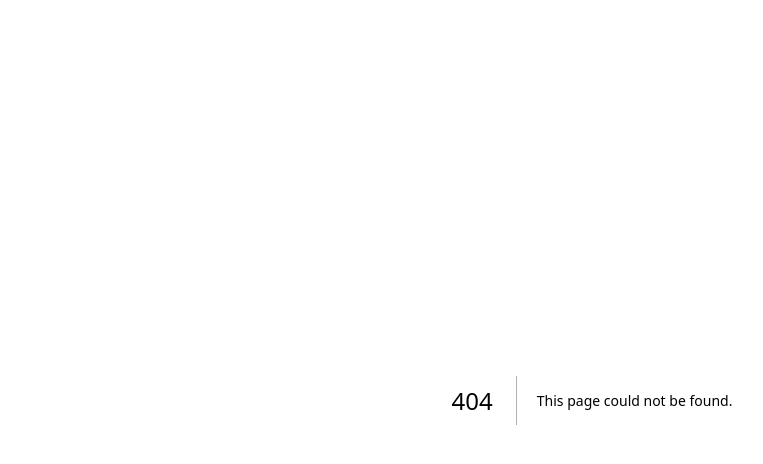
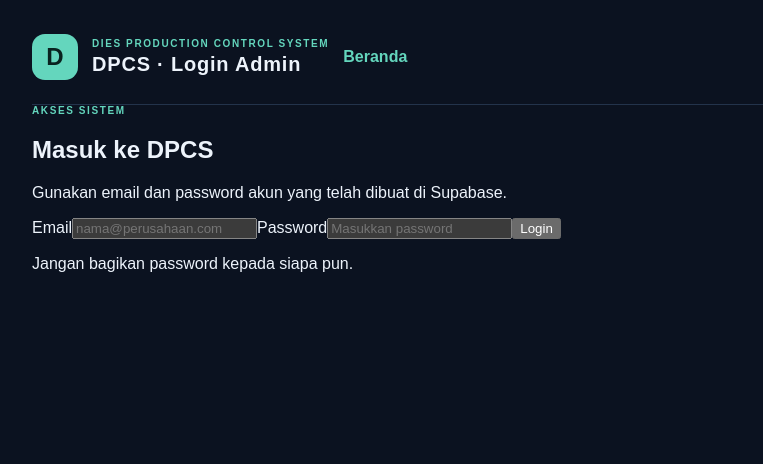
Before and after one commit to maverickfast19-boop/dpcs-production-system, a Next.js app: page /login in a window 1280 px wide. Before the commit this address had no page. Shown: the top 464 px of the page, without its empty margins (48-811 px from the left). Built offline with nearby package versions, Linux system fonts and the light colour scheme.

Commit message:
Add Supabase admin login page

```diff
--- /dev/null
+++ b/src/app/login/page.tsx
@@ -0,0 +1,61 @@
+"use client";
+
+import { FormEvent, useState } from "react";
+import { useRouter } from "next/navigation";
+import { createClient } from "@/lib/supabase/client";
+
+export default function LoginPage() {
+  const router = useRouter();
+  const [email, setEmail] = useState("");
+  const [password, setPassword] = useState("");
+  const [message, setMessage] = useState("");
+  const [loading, setLoading] = useState(false);
+
+  async function handleLogin(event: FormEvent<HTMLFormElement>) {
+    event.preventDefault();
+    setLoading(true);
+    setMessage("");
+
+    try {
+      const supabase = createClient();
+      const { error } = await supabase.auth.signInWithPassword({ email, password });
+      if (error) throw error;
+      router.replace("/");
+      router.refresh();
+    } catch (error) {
+      setMessage(error instanceof Error ? error.message : "Login gagal. Periksa email dan password.");
+    } finally {
+      setLoading(false);
+    }
+  }
+
+  return (
+    <main className="page-shell">
+      <header className="topbar">
+        <div className="brand-mark">D</div>
+        <div className="topbar-copy">
+          <p className="eyebrow">DIES PRODUCTION CONTROL SYSTEM</p>
+          <h1>DPCS · Login Admin</h1>
+        </div>
+        <a className="back-link" href="/">Beranda</a>
+      </header>
+
+      <section className="login-wrap">
+        <div className="login-card">
+          <p className="eyebrow">AKSES SISTEM</p>
+          <h2>Masuk ke DPCS</h2>
+          <p className="login-description">Gunakan email dan password akun yang telah dibuat di Supabase.</p>
+          <form onSubmit={handleLogin} className="login-form">
+            <label htmlFor="email">Email</label>
+            <input id="email" type="email" autoComplete="email" required value={email} onChange={(event) => setEmail(event.target.value)} placeholder="nama@perusahaan.com" />
+            <label htmlFor="password">Password</label>
+            <input id="password" type="password" autoComplete="current-password" required value={password} onChange={(event) => setPassword(event.target.value)} placeholder="Masukkan password" />
+            <button type="submit" disabled={loading}>{loading ? "Memproses..." : "Login"}</button>
+          </form>
+          {message && <p className="login-message" role="alert">{message}</p>}
+          <p className="login-footnote">Jangan bagikan password kepada siapa pun.</p>
+        </div>
+      </section>
+    </main>
+  );
+}
```
